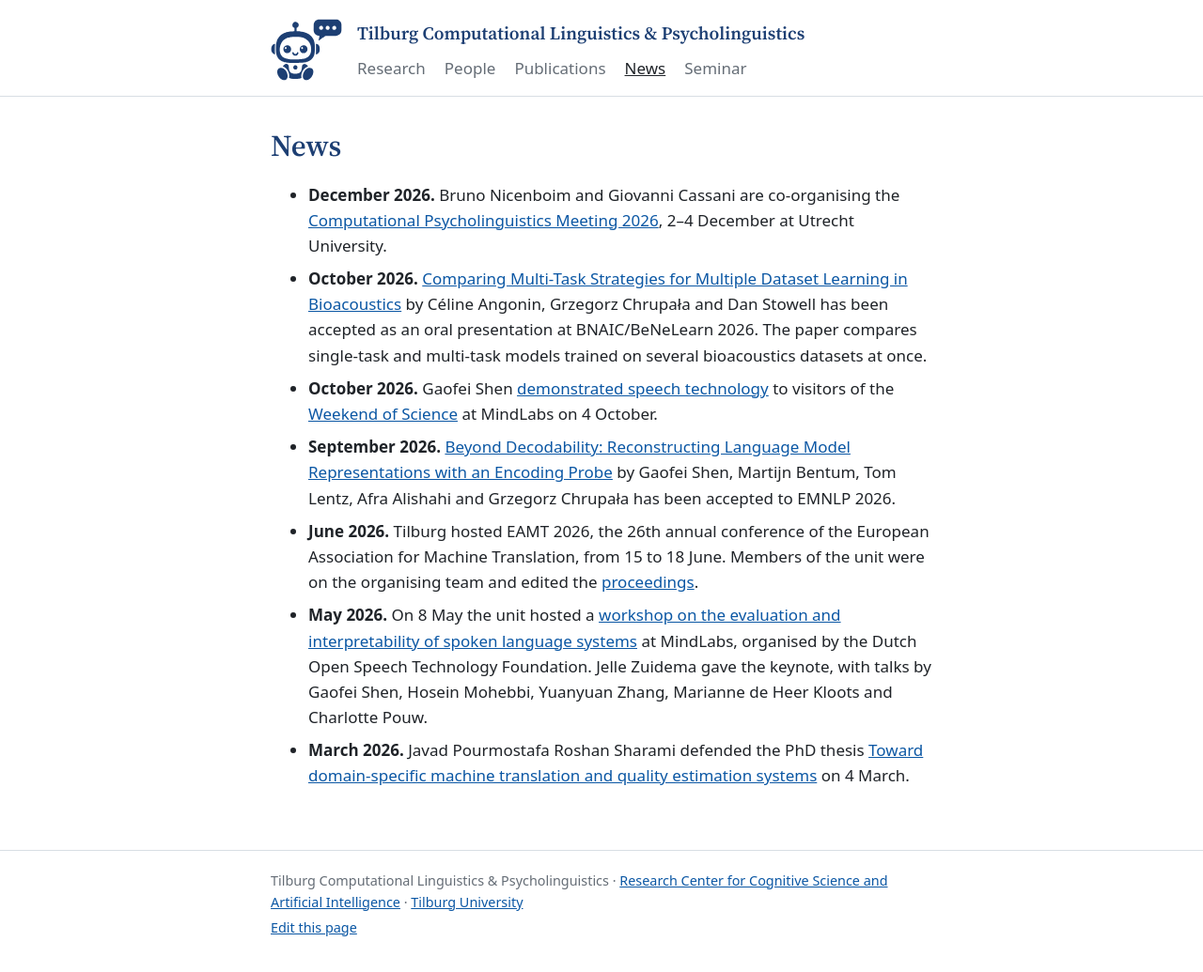
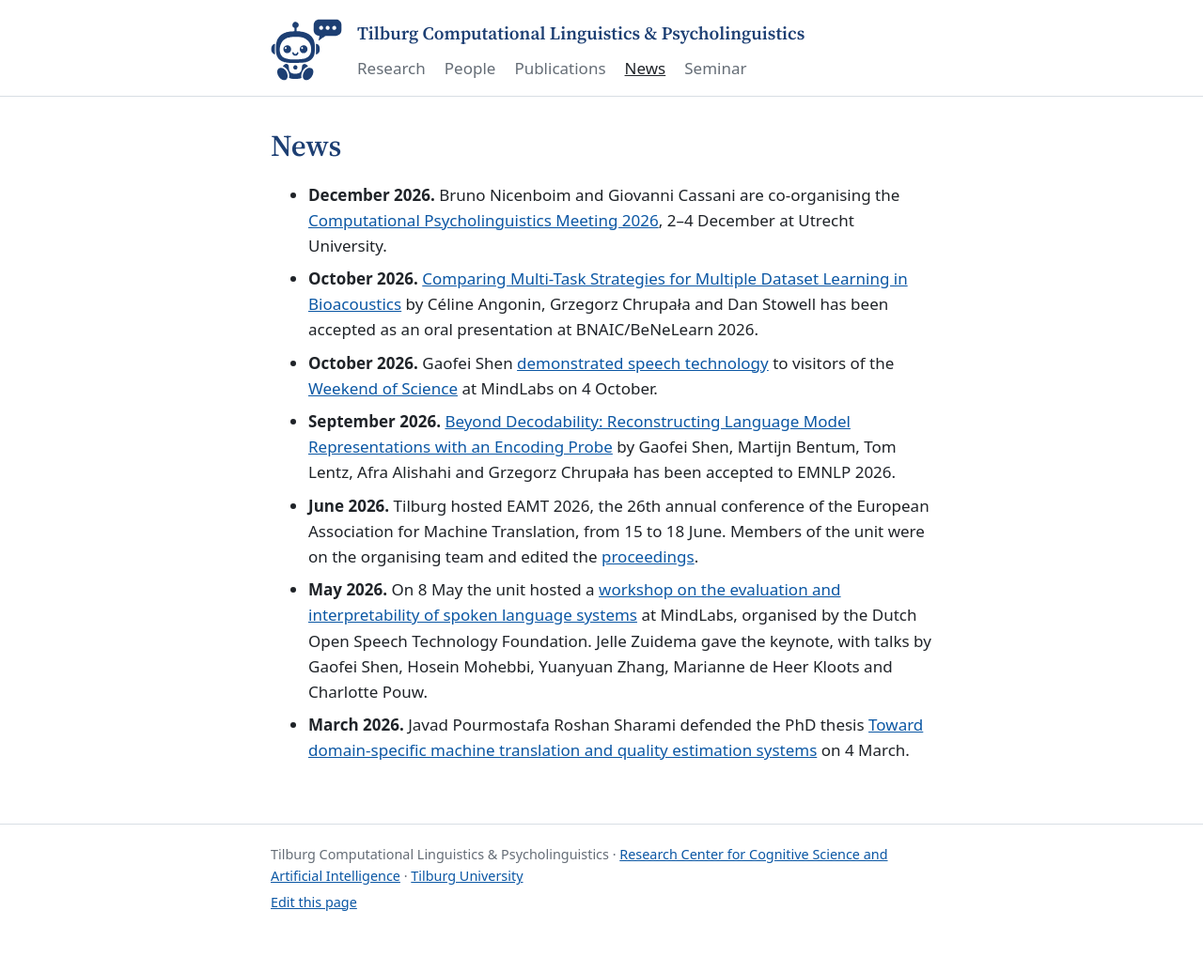
Before and after one commit to tcsai/language-computation, a Jekyll site: the page built from news.md, in a window 1280 px wide. Shown: the whole page at 94% size. Built offline with Jekyll 4.4.1, drawn with Linux system fonts in a browser that asks for light colours; our own code applies the rules of GitHub Pages for plain Markdown files; after the commit the page ends 1008 px from its top, so only the background shows below that.

Commit message:
Keep paper news items to title, authors and venue
Drop the description from the BNAIC/BeNeLearn item and add the rule to
CLAUDE.md.

Co-Authored-By: Claude Opus 5.5 <noreply@anthropic.com>
Claude-Session: https://claude.ai/code/session_018siYZCWSnh7RRtWyJ3VbeZ

```diff
--- a/news.md
+++ b/news.md
@@ -6,8 +6,7 @@
 - **October 2026.** [Comparing Multi-Task Strategies for Multiple Dataset
   Learning in Bioacoustics](https://openreview.net/forum?id=ljXGTr9kf5) by
   Céline Angonin, Grzegorz Chrupała and Dan Stowell has been accepted as an
-  oral presentation at BNAIC/BeNeLearn 2026. The paper compares single-task and
-  multi-task models trained on several bioacoustics datasets at once.
+  oral presentation at BNAIC/BeNeLearn 2026.
 - **October 2026.** Gaofei Shen
   [demonstrated speech technology](https://bsky.app/profile/tilburg-clp.bsky.social/post/3mx2d3b3prc2k)
   to visitors of the
```
Also changed, not shown: CLAUDE.md (+2 -0 lines).
